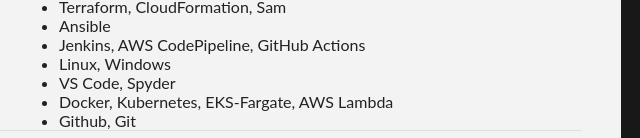
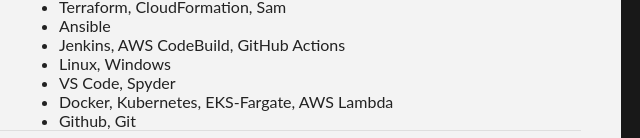
Before and after one commit to Amran-Lab/static-website, a plain HTML site: page index.html in a window 1280 px wide. Shown: the part 662-800 px from the top of the page, 419-1059 px from the left. Drawn offline with nearby package versions, Linux system fonts and the light colour scheme; no server answers.

Commit message:
Update index.html

```diff
--- a/index.html
+++ b/index.html
@@ -106,7 +106,7 @@
 					<li>MySQL</li>
 					<li>Terraform, CloudFormation, Sam</li>
 					<li>Ansible</li>
-					<li>Jenkins, AWS CodePipeline, GitHub Actions</li>
+					<li>Jenkins, AWS CodeBuild, GitHub Actions</li>
 					<li>Linux, Windows</li>
 					<li>VS Code, Spyder</li>
 					<li>Docker, Kubernetes, EKS-Fargate, AWS Lambda</li>
```
